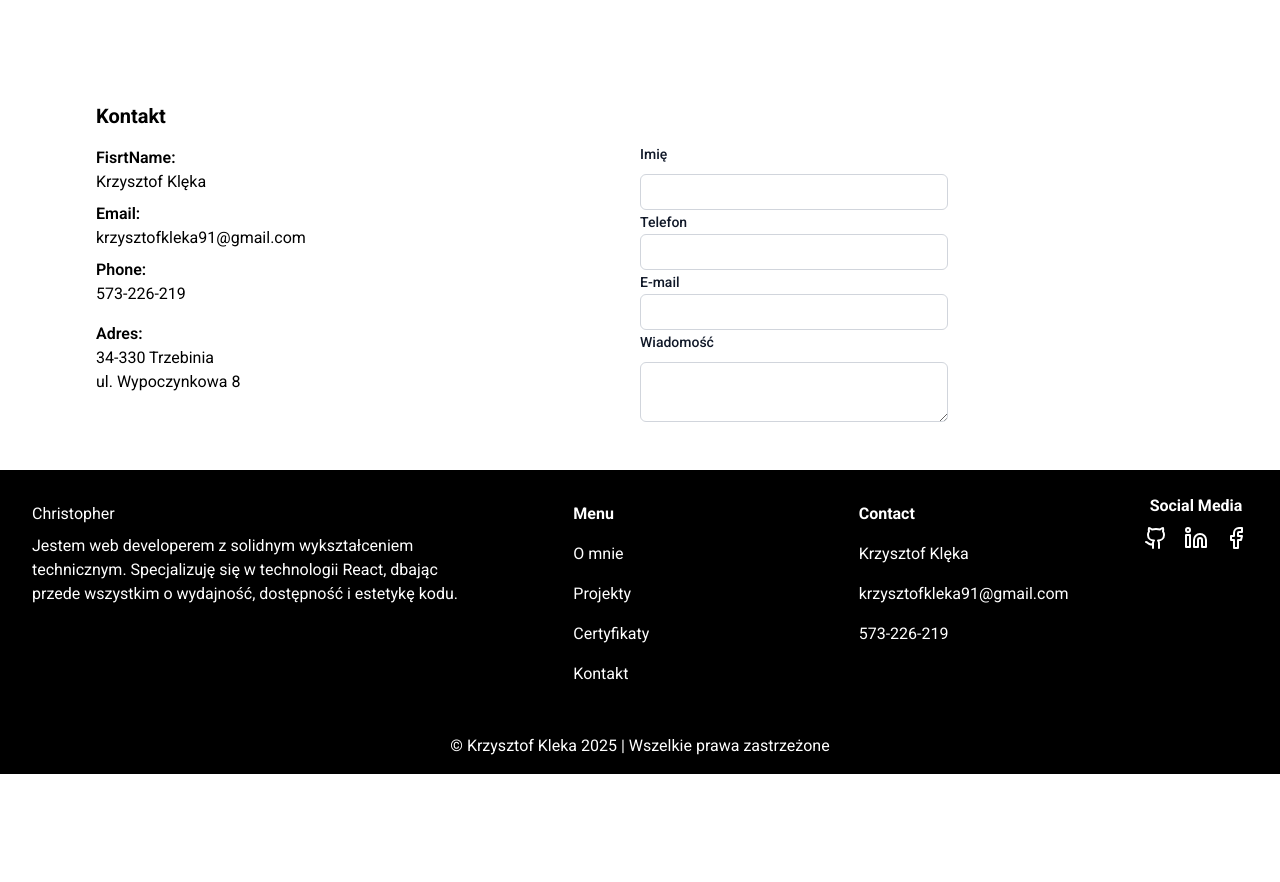
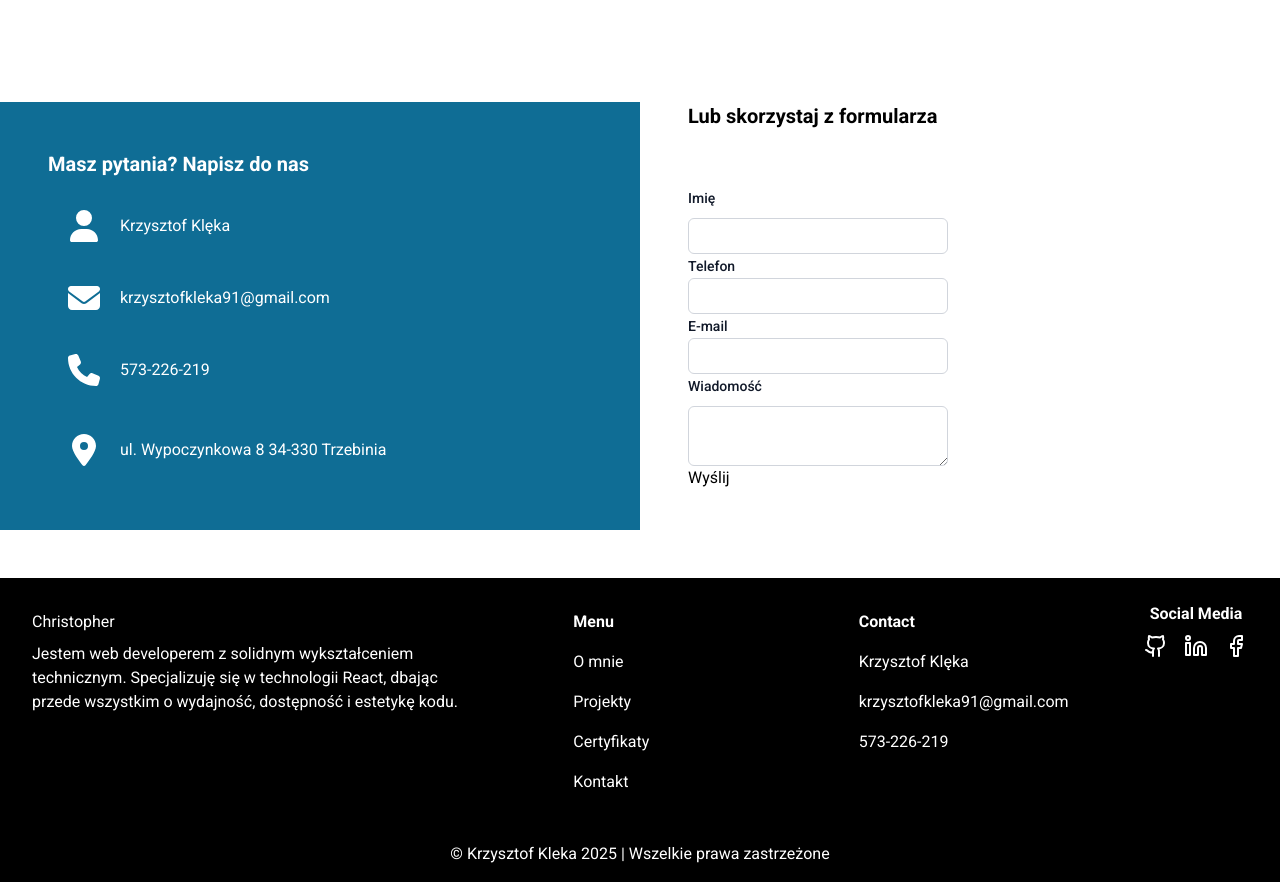
Before and after one commit to Kry765/portfolio, a React (Vite) app: page / in a window 1280 px wide. Shown: the part 2534-3416 px from the top of the page. Before the commit the page ends 3308 px from the top, so only its background shows below. Built offline with nearby package versions, Linux system fonts and the light colour scheme; what tailwindcss-animated would draw is missing.

Commit message:
upgrade icon in the contact component

```diff
--- a/src/components/ContactForm/ContactForm.tsx
+++ b/src/components/ContactForm/ContactForm.tsx
@@ -1,6 +1,7 @@
 export default function ContactForm() {
   return (
-    <div className="w-full">
+    <div className="w-full px-12">
+      <h3 className="text-xl font-bold mb-4">Lub skorzystaj z formularza</h3>
       <form action="" className="flex flex-col">
         <div className="mt-10 grid grid-cols-1 gap-x-6 gap-y-8 sm:grid-cols-6">
           <div className="sm:col-span-3">
@@ -42,6 +43,7 @@ export default function ContactForm() {
                   className="block w-full rounded-md bg-white px-3 py-1.5 text-base text-gray-900 outline-1 -outline-offset-1 outline-gray-300 placeholder:text-gray-400 focus:outline-2 focus:-outline-offset-2 focus:outline-indigo-600 sm:text-sm/6"
                 ></textarea>
               </div>
+              <button>Wyślij</button>
             </div>
           </div>
         </div>
--- a/src/components/ContactForm/ContactInfo.tsx
+++ b/src/components/ContactForm/ContactInfo.tsx
@@ -1,4 +1,5 @@
 import type { PersonalyData } from "../../types/PersonallyData";
+import IconWrapper from "../../hook/iconWrapper";
 
 type Props = {
   data: PersonalyData;
@@ -8,23 +9,20 @@ export default function ContactInfo({ data }: Props) {
   const { personaly, address } = data;
 
   return (
-    <div className="px-24">
-      <h3 className="text-xl font-bold mb-4">Kontakt</h3>
-
-      {personaly.map((item) => (
-        <div key={item.key} className="mb-2">
-          <p className="font-semibold capitalize">{item.key}:</p>
+    <div className="p-12 bg-[#0F6D95] text-white">
+      <h3 className="text-xl font-bold mb-4">Masz pytania? Napisz do nas</h3>{" "}
+      {personaly.map((item, index) => (
+        <div key={index} className="mb-2 flex items-center">
+          <IconWrapper name={item.icon} size={"2x"} />
           <p>{item.label}</p>
         </div>
       ))}
-
       {address.map((item, index) => (
-        <div key={index} className="mt-4">
-          <p className="font-semibold">Adres:</p>
+        <div key={index} className="mt-4 flex items-center">
+          <IconWrapper name={item.icon} size={"2x"} />
           <p>
-            {item.postcode} {item.city}
+            {item.street} {item.postcode} {item.city}
           </p>
-          <p>{item.street}</p>
         </div>
       ))}
     </div>
--- a/src/data/personalyData.json
+++ b/src/data/personalyData.json
@@ -9,7 +9,7 @@
         {
             "key": "email",
             "label": "krzysztofkleka91@gmail.com",
-            "icon": "graduationCap"
+            "icon": "envelope"
         },
         {
             "key": "phone",
```
Also changed, not shown: src/types/PersonallyData.ts (+13 -9 lines).
